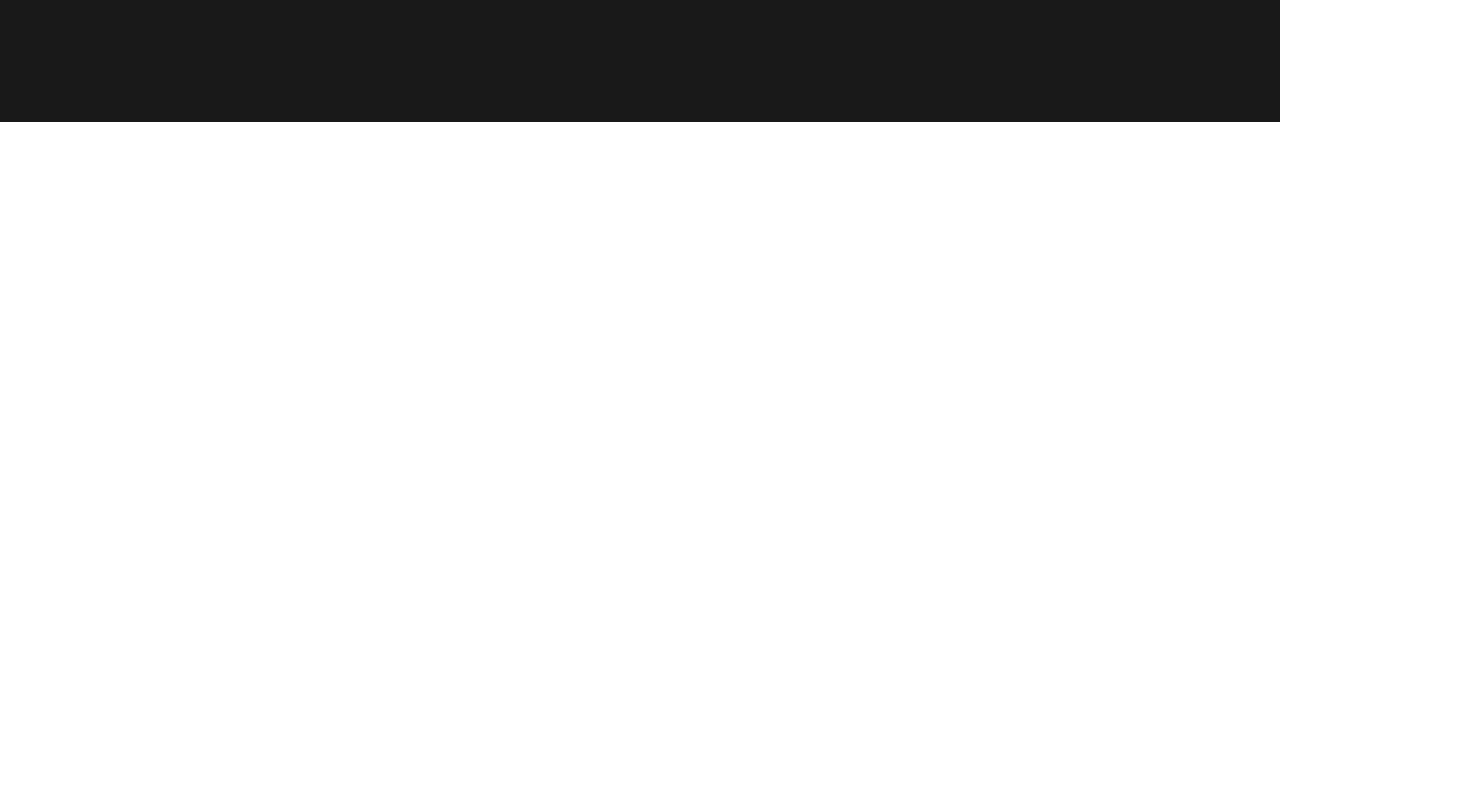
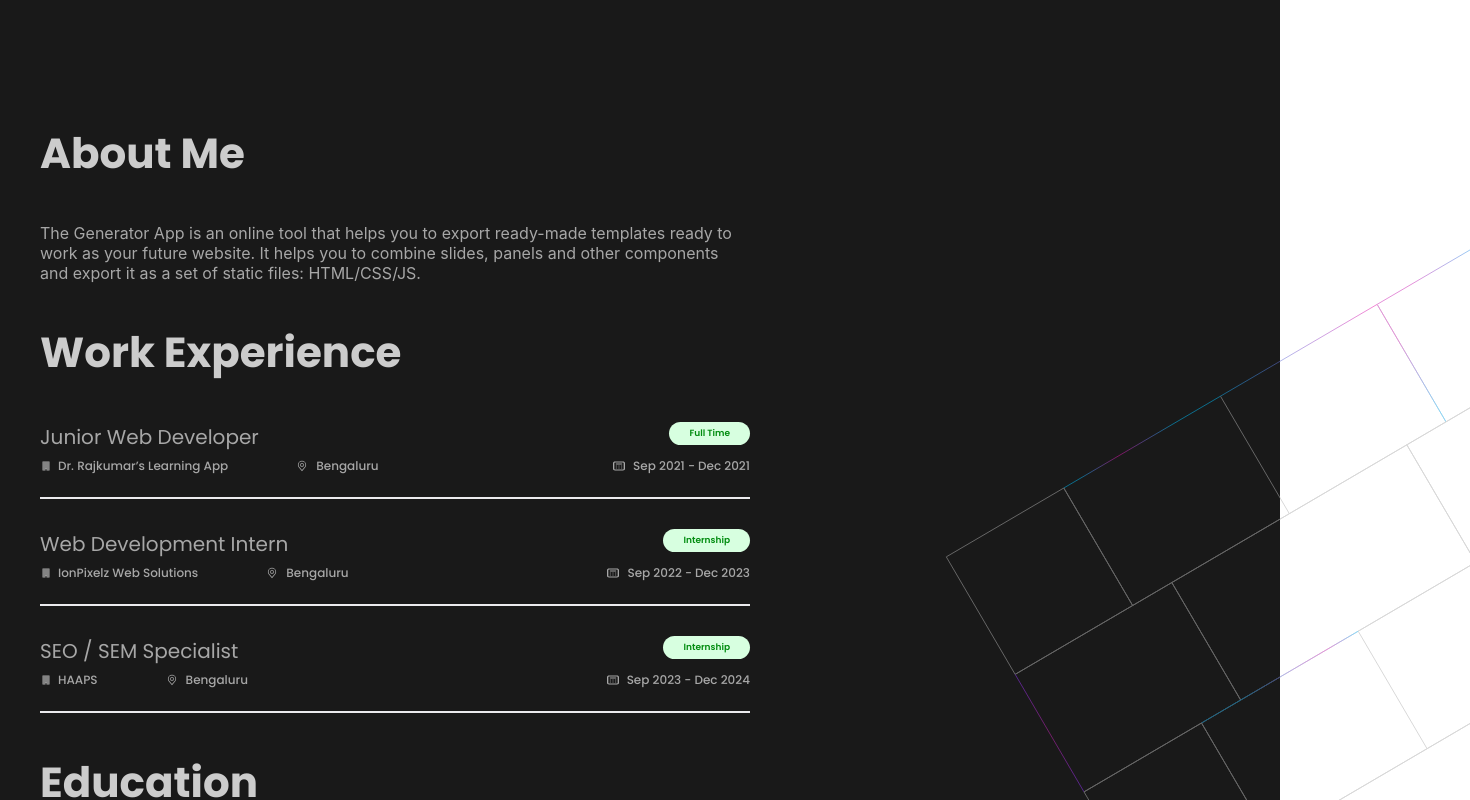
Before and after one commit to yevhenkr/portfolio-third-variant, a React app: page / in a window 1280 px wide. Shown: the part 1020-1820 px from the top of the page, 1470 px wide, since content can reach past the window. Before the commit the page ends 1142 px from the top, so only its background shows below. Built offline with nearby package versions, Linux system fonts and the light colour scheme.

Commit message:
refactor

```diff
--- a/src/App.tsx
+++ b/src/App.tsx
@@ -15,8 +15,8 @@
         <AppWrapper>
             <Header/>
             <Main/>
-            {/*<About/>*/}
-            {/*<TechStack/>*/}
+            <About/>
+            <TechStack/>
             {/*<Projects/>*/}
             {/*<MailMe/>*/}
             {/*<Footer/>*/}
--- a/src/common/components/layout/sections/about/About.tsx
+++ b/src/common/components/layout/sections/about/About.tsx
@@ -16,7 +16,7 @@
                 <Experience/>
                 <Education/>
             </LeftSide>
-            <AbstractImg><AbstractSVG/></AbstractImg>
+            <AbstractImg><AbstractSVG /></AbstractImg>
         </AboutSection>
     );
 };
@@ -33,6 +33,11 @@
     font-size: 42px;
     font-weight: bold;
     color: ${myTheme.color.title};
+
+    @media (max-width: ${myTheme.screen.small}) {
+        font-size: 20px;
+    margin-bottom: 10px;
+    }
 `
 
 const AboutSection = styled.section`
@@ -40,6 +45,10 @@
     display: flex;
     flex-direction: row;
     margin-bottom: 200px;
+    @media (max-width: ${myTheme.screen.small}) {
+        margin-bottom: 100px;
+        padding: 0 10px;
+    }
 `
 
 
@@ -49,6 +58,9 @@
     display: flex;
     flex-direction: column;
     margin-bottom: 38px;
+    @media (max-width: ${myTheme.screen.small}) {
+        margin-bottom: 20px;
+    }
 `
 
 
@@ -56,4 +68,11 @@
     position: absolute;
     max-width: 834px;
     right: -230px;
+    margin-bottom: 38px;
+    @media (max-width: ${myTheme.screen.small}) {
+        top: -225px;
+        max-width: 234px;
+        right: 242px;
+        margin-bottom: 20px;
+    }
 `
--- a/src/common/components/layout/sections/experiens/Experience.tsx
+++ b/src/common/components/layout/sections/experiens/Experience.tsx
@@ -12,7 +12,7 @@
     return (
         <>
             <TitleStyled>Work Experience</TitleStyled>
-            <FlexWrapper display={"flex"} flexDirection={"column"} margin={" 0 0 38px 0"}>
+            <SectionWrap display={"flex"} flexDirection={"column"} margin={" 0 0 38px 0"}>
 
                 {myExperience.map((work, index) => (
                     <WorkWrap key={index} index={index}>
@@ -40,10 +40,20 @@
                         </FlexWrapper></WorkWrap>))}
 
 
-            </FlexWrapper>
+            </SectionWrap>
         </>
     );
 };
+
+export const SectionWrap = styled(FlexWrapper)`
+    display: flex;
+    flex-direction: column;
+    margin-bottom: 38px;
+    @media (max-width: ${myTheme.screen.small}) {
+        margin-bottom: 20px;
+    }
+`
+
 interface WorkWrapProps {
     index: number;
 }
@@ -62,6 +72,13 @@
         background-color: ${myTheme.color.bar};
         left: 0;
         bottom: 0;
+
+        @media (max-width: ${myTheme.screen.small}) {
+            height: 1px;
+        }
+    }
+    @media (max-width: ${myTheme.screen.small}) {
+        padding-bottom: 10px;
     }
 `
 
@@ -77,11 +94,19 @@
     font-size: 20px;
     color: ${myTheme.color.text};
     padding-bottom: 2px;
+    @media (max-width: ${myTheme.screen.small}) {
+        font-size: 14px;
+        padding-bottom: 1px;
+    }
 `
+
 export const StyledText = styled.span`
     font-family: Poppins, sans-serif;
     padding-left: 8px;
     font-weight: 500;
     font-size: 12px;
     color: ${myTheme.color.text};
+    @media (max-width: ${myTheme.screen.small}) {
+        font-size: 10px;
+    }
 `
--- a/src/index.css
+++ b/src/index.css
@@ -64,7 +64,7 @@
     -moz-osx-font-smoothing: grayscale;
     min-width: 365px;
 
-  @media (max-width:768px) {
+    @media (max-width: 768px) {
         max-width: 768px;
         width: 100%;
     }
@@ -76,7 +76,7 @@
     monospace;
 }
 
-h2,h3,h4,h5,h6{
+h2, h3, h4, h5, h6 {
     margin: 0;
     font-family: Poppins, sans-serif;
 }
@@ -86,11 +86,17 @@
     padding: 0;
     list-style: none;
 }
+
 p {
     margin: 0;
     padding: 0;
+
+    @media (max-width: 576px) {
+        font-size: 14px;
     }
-a,button {
+}
+
+a, button {
     font-family: inherit;
     font-size: inherit;
     font-weight: inherit;
@@ -100,6 +106,7 @@
     border: none;
     cursor: pointer;
 }
+
 /**{*/
 /*    outline: solid 1px red;*/
 /*}*/
```
Lines whose indentation alone changed are shown as unchanged.
